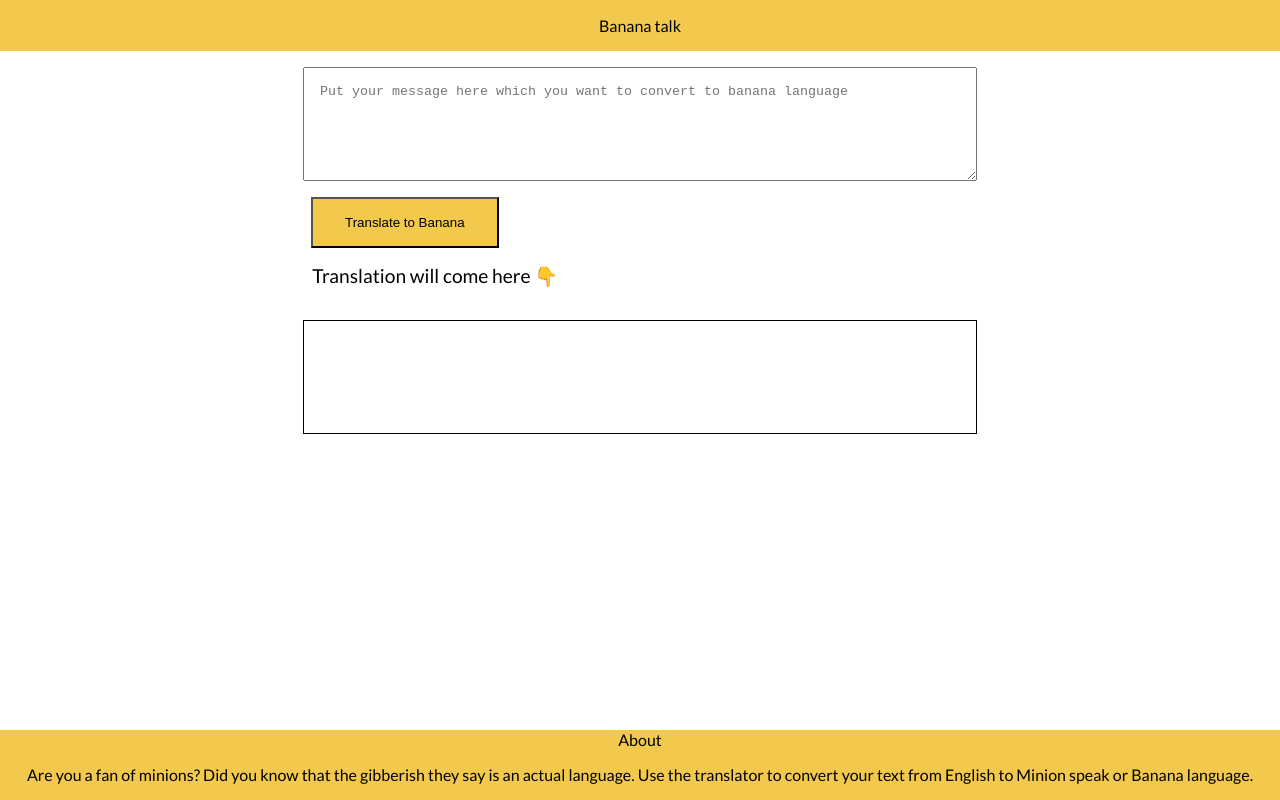
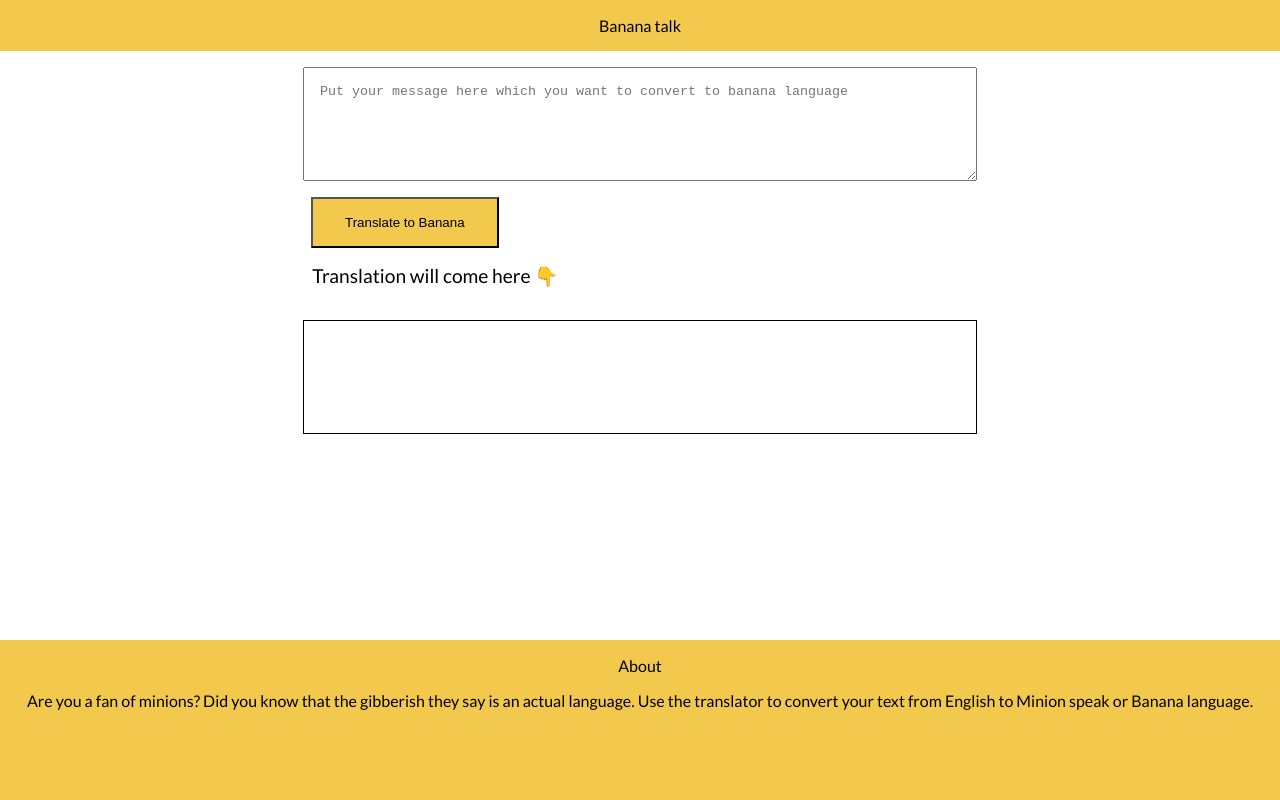
Before and after one commit to sushmita2109/Neogcamp-Lesson4, a plain HTML site: page index.html in a window 1280 px wide. Drawn offline with Linux system fonts and the light colour scheme.

Commit message:
style footer

```diff
--- a/style.css
+++ b/style.css
@@ -47,5 +47,10 @@ main{
     bottom: 0;
     width: 100%;
     text-align: center;
+    height: 20vh;
     background-color: #F2C94C;
 }
+
+.footer-header{
+    margin-top: 1rem;
+}
```
